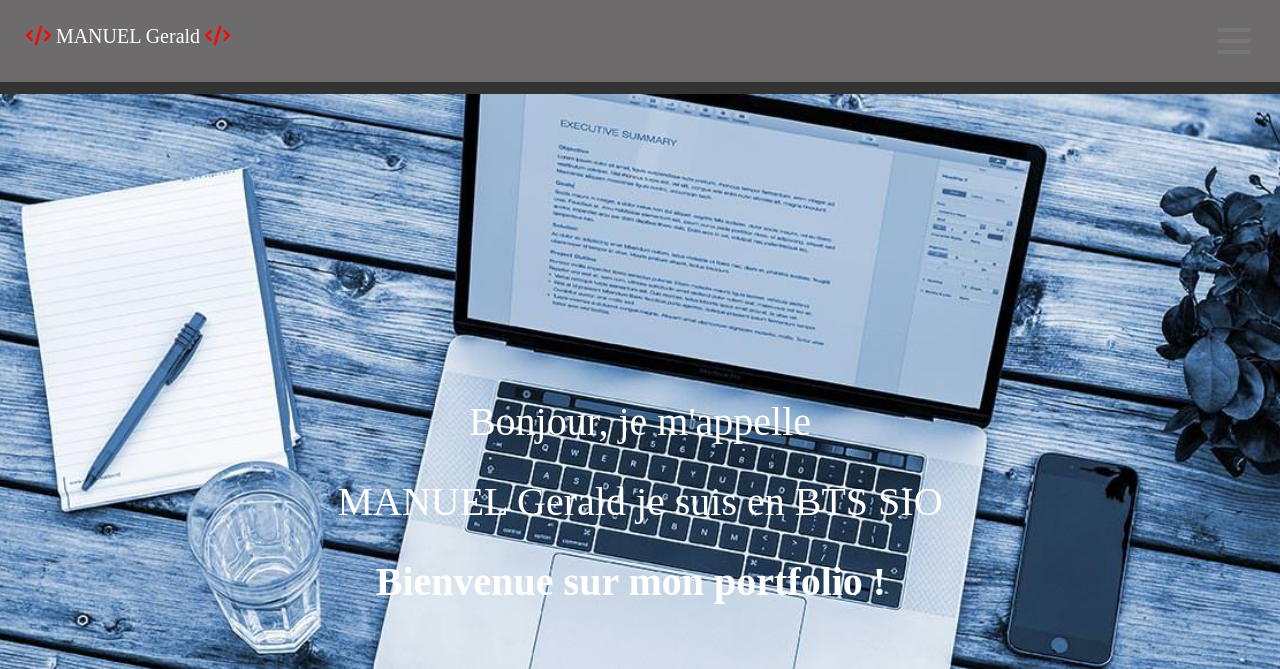
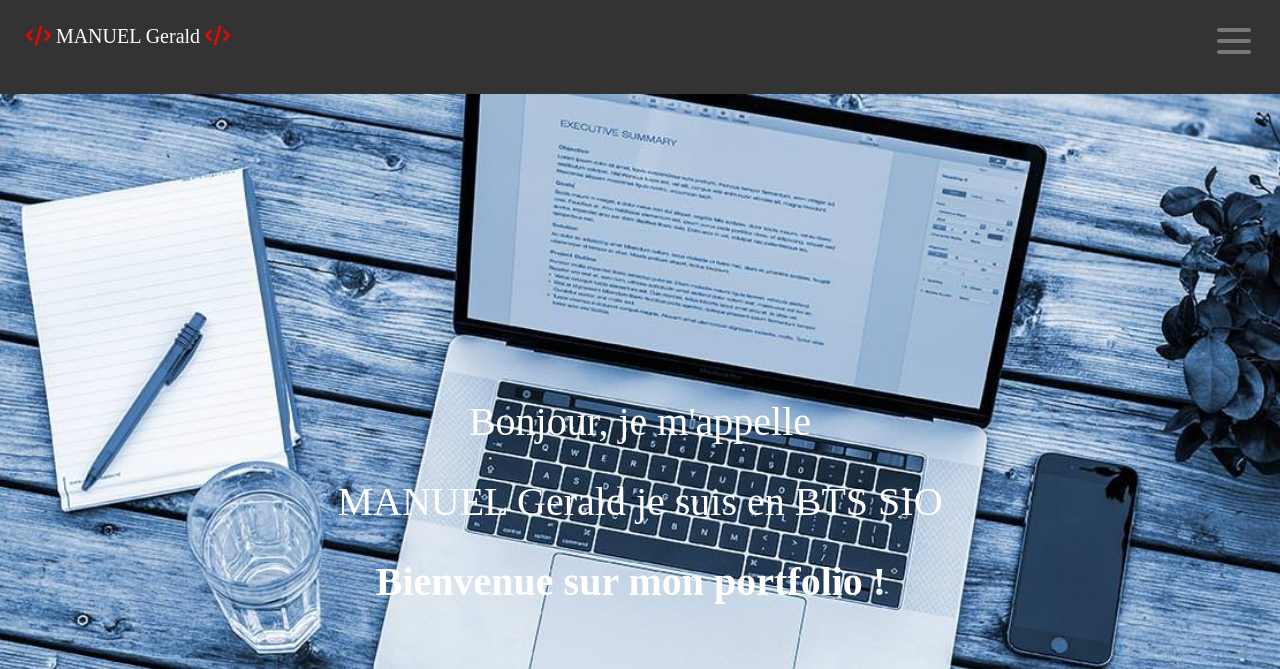
Before and after one commit to geraldmanue1/geraldmanue1.github.io, a PHP site: page /CV.html in a window 1280 px wide. Shown: the top 669 px of the page. Run offline with PHP 8.4, Linux system fonts and the light colour scheme; style sheets or scripts are compiled from the project's sources; some libraries are stand-ins or nearby versions; some web fonts are replaced.

Commit message:
Changer le barre menu

```diff
--- a/Accueil/css/menu.css
+++ b/Accueil/css/menu.css
@@ -1,5 +1,5 @@
 body {
-	background: #6d6b6b;
+	background: #333;
 	font-size:18px;
 	line-height: 32px;
 	color: #ffffff;
@@ -21,7 +21,7 @@ body {
   margin: 0 0;
   padding: 0 1.618rem;
   color: white;
-  background: #6d6b6b;
+  background: #333;
 }
 
 .site-header {
```
